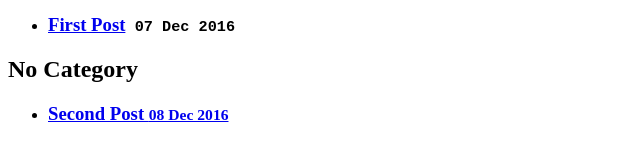
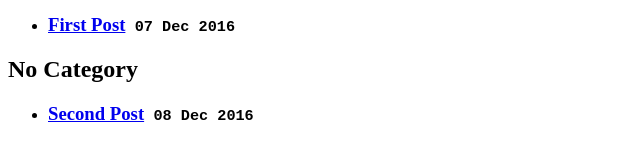
Before and after one commit to stembl/stembl.github.io, a Jekyll site: the page built from category.html, in a window 1280 px wide. Shown: the part 503-664 px from the top of the page, without its empty margins (0-640 px from the left). Built offline with Jekyll 4.4.1, drawn with Linux system fonts in a browser that asks for light colours.

Commit message:
tag test

```diff
--- a/category.html
+++ b/category.html
@@ -72,12 +72,14 @@ Here we generate all the categories.
   <li>
     <h3>
       <a href="{{ post.url }}">
-        {{ post.title }}
-        <small>{{ post.date | date_to_string }}</small>
-      </a>
+        {{ post.title }}</a>
+        &nbsp;<code class="highlighter-rouge">{{ post.date | date_to_string }}</code>
+
+
+	  <!--
       {% for tag in post.tags %}
       <a class="codinfox-tag-mark" href="/blog/tag/#{{ tag | slugify }}">{{ tag }}</a>
-      {% endfor %}
+      {% endfor %}-->
     </h3>
   </li>
   {% endunless %}
--- a/index.html
+++ b/index.html
@@ -2,7 +2,7 @@
 layout: default
 title: Home
 ---
-<div style="display:inline-block;margin-left:.5em;text-align:center">
+<div style="margin-right:.5em;text-align:right;">
     Browse by <a href="/category/">Category</a> or <a href="/tag/">Tag</a><hr>
 </div>
 <div class="posts">
```
